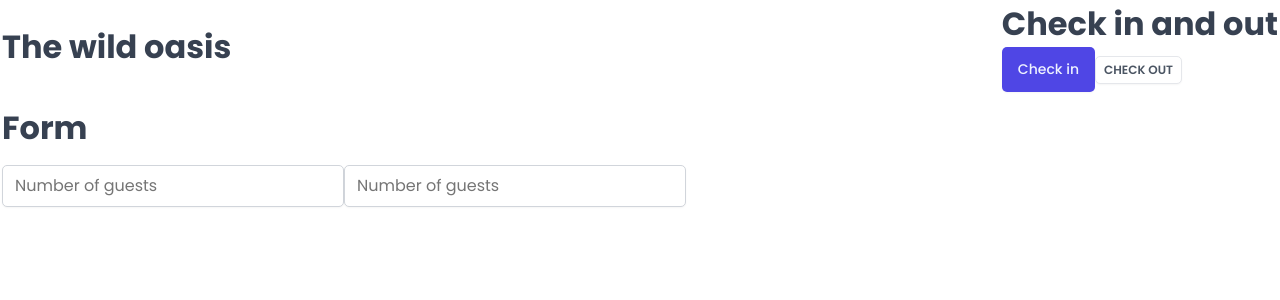
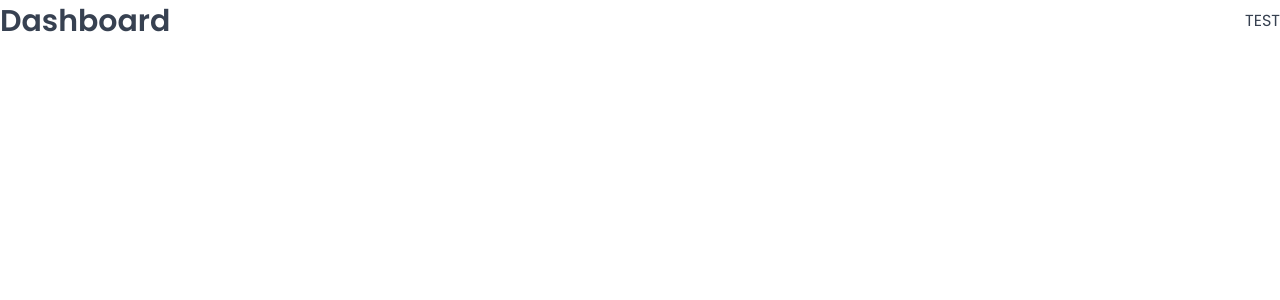
Before and after one commit to Jony-007/The-Clariton-oasis, a React (Vite) app: page /dashboard in a window 1280 px wide. Shown: the top 300 px of the page. Built offline with nearby package versions, Linux system fonts and the light colour scheme; a web font is replaced by a local one.

Commit message:
Setting up the routes and pages

```diff
--- a/package.json
+++ b/package.json
@@ -12,6 +12,7 @@
   "dependencies": {
     "react": "^18.2.0",
     "react-dom": "^18.2.0",
+    "react-router-dom": "^6.17.0",
     "styled-components": "^6.0.8"
   },
   "devDependencies": {
--- a/src/App.jsx
+++ b/src/App.jsx
@@ -1,52 +1,34 @@
 import React from "react";
-import styled from "styled-components";
 import GlobalStyles from "./styles/GlobalStyles";
-import Button from "./ui/Button";
-import Input from "./ui/Input";
-import Heading from "./ui/Heading";
-import Row from "./ui/Row";
+import { BrowserRouter, Navigate, Route, Routes } from "react-router-dom";
+import Dashboard from "./pages/Dashboard";
+import Bookings from "./pages/Bookings";
+import Cabins from "./pages/Cabins";
+import Users from "./pages/Users";
+import Settings from "./pages/Settings";
+import Account from "./pages/Account";
+import Login from "./pages/Login";
+import PageNotFound from "./pages/PageNotFound";
 
-const StyledApp = styled.div`
-  padding: 2px;
-`;
-
-export const App = () => {
+const App = () => {
   return (
     <>
       <GlobalStyles />
-      <StyledApp>
-        <Row type="vertical">
-          <Row type="horizontal">
-            <Heading type="h1"> The wild oasis</Heading>
-            <div>
-              <Heading type="h2"> Check in and out</Heading>
-
-              <Button
-                variation="primary"
-                size="medium"
-                onClick={() => alert("Check in")}
-              >
-                Check in
-              </Button>
-              <Button
-                variation="secondary"
-                size="small"
-                onClick={() => alert("Check Out")}
-              >
-                Check out
-              </Button>
-            </div>
-          </Row>
-
-          <Row type="vertical">
-            <Heading type="h3"> Form</Heading>
-            <form>
-              <Input type="number" placeholder="Number of guests" />
-              <Input type="number" placeholder="Number of guests" />
-            </form>
-          </Row>
-        </Row>
-      </StyledApp>
+      <BrowserRouter>
+        <Routes>
+          <Route index element={<Navigate replace to="dashboard" />} />
+          <Route path="dashboard" element={<Dashboard />} />
+          <Route path="bookings" element={<Bookings />} />
+          <Route path="cabins" element={<Cabins />} />
+          <Route path="users" element={<Users />} />
+          <Route path="settings" element={<Settings />} />
+          <Route path="account" element={<Account />} />
+          <Route path="login" element={<Login />} />
+          <Route path="*" element={<PageNotFound />} />
+        </Routes>
+      </BrowserRouter>
     </>
   );
 };
+
+export default App;
```
Also changed, not shown: src/main.jsx (+7 -7 lines), 1 other file (tests, documents, lock files or other folders).
